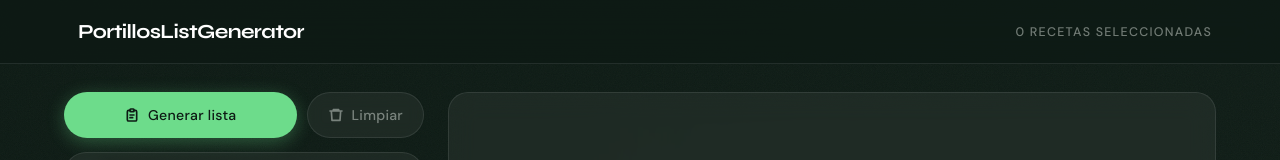
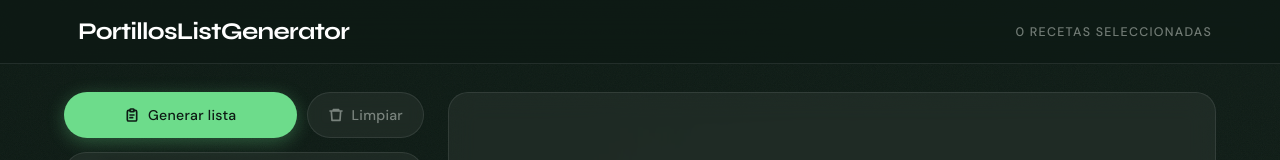
Before and after one commit to danilotovvar-ops/portilloslistcreator, a plain HTML site: page index.html in a window 1280 px wide. Shown: the top 160 px of the page. Drawn offline with Linux system fonts and the light colour scheme.

Commit message:
Update styles.css

```diff
--- a/styles.css
+++ b/styles.css
@@ -82,8 +82,8 @@ body::before {
 /* ★ Nueva tipografía del título: Syne, bold, moderno */
 .logo-text {
   font-family: 'Syne', sans-serif;
-  font-weight: 600;
-  font-size: 1.25rem;
+  font-weight: 400;
+  font-size: 1.5rem;
   letter-spacing: -0.03em;
   color: #ffffff;
 }
```
